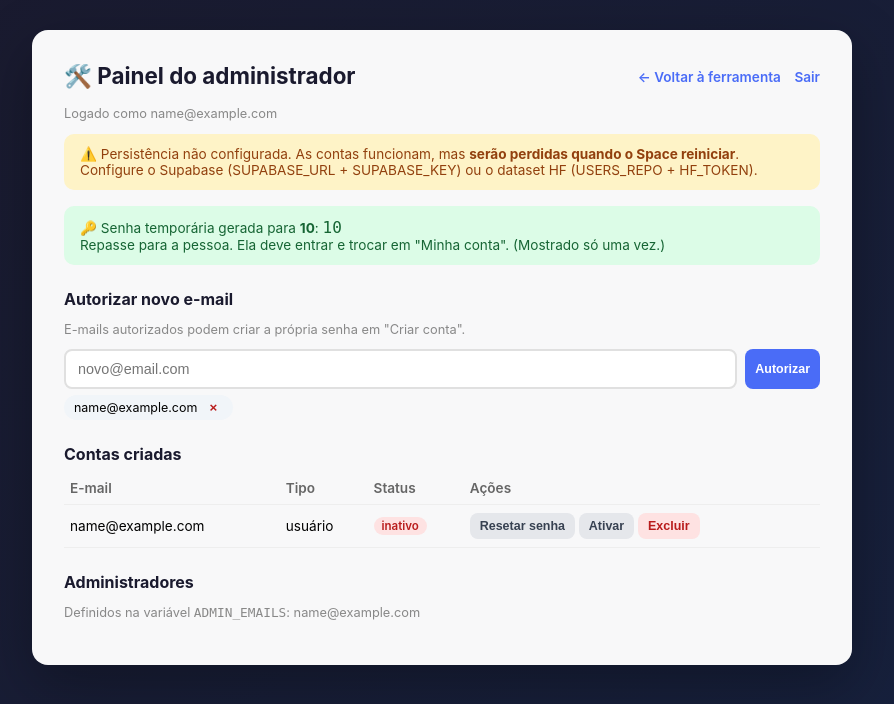
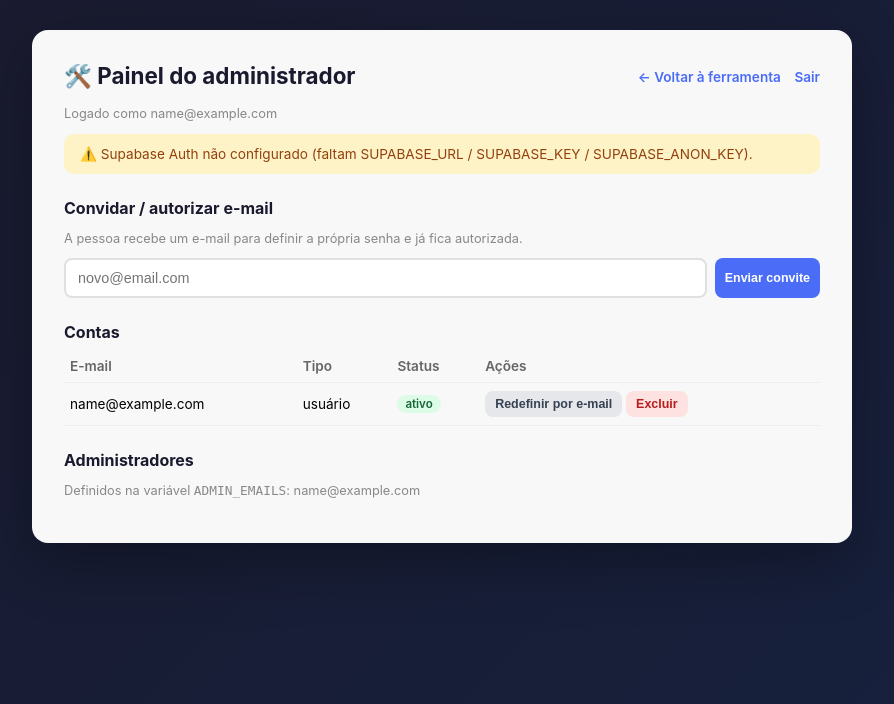
Before and after one commit to kiones91/buffallos-scraper, a Flask app: template templates/admin.html in a window 1280 px wide. Shown: the top 704 px of the page, without its empty margins (198-1092 px from the left). Run offline with Flask 3, Linux system fonts and the light colour scheme; the template is opened without the code that fills it: most values are stand-ins (such as "Sample title", 1, 10 or a date in 2020).

Commit message:
Migrate authentication to Supabase Auth (GoTrue)
- supabase_auth.py: sign-in, password recovery e-mail, invite, admin user
  management (list/create/set-password/delete) via GoTrue REST
- app.py: login/forgot/account/admin now use Supabase Auth; signup removed
  (invite-only); superadmin still has env credential fallback; bootstrap
  creates superadmin via admin API
- reset.html: client-side recovery using anon key + token from URL fragment
- admin.html: lists Supabase users, invite/reset-by-email/delete
- login.html: invite-only (no public signup link)

Co-authored-by: Cursor <cursoragent@cursor.com>

```diff
--- a/app.py
+++ b/app.py
@@ -18,19 +18,20 @@ from werkzeug.security import generate_password_hash, check_password_hash
 from downloader import WebsiteDownloader, zip_directory, get_site_name
 import user_store
 import scrape_store
+import supabase_auth
 import mailer
 
 app = Flask(__name__)
 
-# --- Authentication ------------------------------------------------------
-# Contas de usuario com senha propria, persistidas via user_store (HF Dataset).
-# Configure no Hugging Face (Settings -> Variables and secrets):
-#   SECRET_KEY     -> chave para assinar a sessao (use SECRET, nao Variable)
-#   ADMIN_EMAILS   -> e-mails de admin (separados por virgula); sempre autorizados
-#   ALLOWED_EMAILS -> e-mails autorizados a se cadastrar (alem dos do painel admin)
-# Persistencia (escolha UM backend duravel):
-#   SUPABASE_URL + SUPABASE_KEY  -> Postgres do Supabase (preferido; SECRET a key)
-#   USERS_REPO + HF_TOKEN        -> dataset privado HF (fallback)
+# --- Authentication (Supabase Auth / GoTrue) -----------------------------
+# Usuarios, senhas e e-mails de reset/convite ficam no Supabase Auth. O app
+# mantem apenas a sessao do Flask. Configure no Hugging Face:
+#   SECRET_KEY        -> chave para assinar a sessao (SECRET)
+#   SUPABASE_URL      -> url do projeto
+#   SUPABASE_KEY      -> service_role key (SECRET) - admin/DB
+#   SUPABASE_ANON_KEY -> anon public key - login/recover/reset
+#   ADMIN_EMAILS      -> e-mails de admin (separados por virgula)
+#   SUPERADMIN_EMAIL / SUPERADMIN_PASSWORD -> conta admin criada no boot
 app.secret_key = os.environ.get('SECRET_KEY') or os.urandom(32)
 app.permanent_session_lifetime = timedelta(days=7)
 
@@ -54,39 +55,24 @@ def admin_emails():
 
 
 def bootstrap_superadmin():
-    """Cria a conta de superadmin a partir das variaveis de ambiente, caso
-    ainda nao exista. Nao sobrescreve a senha se a conta ja existir (assim a
-    troca feita pelo usuario persiste)."""
+    """Garante a conta de superadmin no Supabase Auth, a partir das variaveis
+    de ambiente. Nao sobrescreve a senha se a conta ja existir."""
     email = os.environ.get('SUPERADMIN_EMAIL', '').strip().lower()
     password = os.environ.get('SUPERADMIN_PASSWORD', '')
-    if not email or not password:
+    if not email or not password or not supabase_auth.enabled():
         return
     try:
-        if not user_store.get_user(email):
-            user_store.upsert_user(
-                email,
-                generate_password_hash(password),
-                role='admin',
-                name=os.environ.get('SUPERADMIN_NAME', 'Super Admin'),
-            )
-            print(f"[bootstrap] superadmin criado: {email}")
+        created = supabase_auth.ensure_user(
+            email, password, name=os.environ.get('SUPERADMIN_NAME', 'Super Admin')
+        )
+        if created:
+            print(f"[bootstrap] superadmin criado no Supabase: {email}")
     except Exception as exc:
         print(f"[bootstrap] falha ao criar superadmin: {exc}")
 
 
 def is_admin(email):
     return bool(email) and email.lower() in admin_emails()
-
-
-def can_register(email):
-    """Quem pode criar conta: admins, e-mails do ALLOWED_EMAILS (env) ou da
-    allowlist gerenciada pelo admin no painel."""
-    email = (email or '').lower()
-    return (
-        email in admin_emails()
-        or email in _env_emails('ALLOWED_EMAILS')
-        or user_store.is_allowed(email)
-    )
 
 
 def login_required(view):
@@ -250,19 +236,26 @@ threading.Thread(target=cleanup_abandoned_sessions, daemon=True).start()
 bootstrap_superadmin()
 
 
-def _display_name(email):
-    user = user_store.get_user(email) or {}
-    name = user.get('name')
-    if name:
-        return name
-    return (email or '').split('@')[0]
+def _display_name_from_user(user):
+    if not user:
+        return ''
+    meta = user.get('user_metadata') or {}
+    return meta.get('name') or (user.get('email') or '').split('@')[0]
 
 
-def _start_session(email):
+def _start_session(email, name=None, user_id=None):
     session['user_email'] = email
-    session['user_name'] = _display_name(email)
+    session['user_name'] = name or (email or '').split('@')[0]
+    session['user_id'] = user_id
     session['is_admin'] = is_admin(email)
     session.permanent = True
+
+
+def _base_url():
+    base = os.environ.get('APP_BASE_URL', '').strip().rstrip('/')
+    if base:
+        return base
+    return request.url_root.rstrip('/')
 
 
 @app.route('/login', methods=['GET', 'POST'])
@@ -275,153 +268,58 @@ def login():
         email = (request.form.get('email') or '').strip().lower()
         password = request.form.get('password') or ''
 
-        # Fallback robusto: o superadmin SEMPRE entra com as credenciais do
-        # ambiente, mesmo que a persistencia (Supabase/Dataset) esteja indisponivel.
+        # Superadmin sempre entra com as credenciais do ambiente (rede de seguranca).
         sa_email = os.environ.get('SUPERADMIN_EMAIL', '').strip().lower()
         sa_pass = os.environ.get('SUPERADMIN_PASSWORD', '')
         if sa_email and sa_pass and email == sa_email and password == sa_pass:
-            try:
-                if not user_store.get_user(email):
-                    user_store.upsert_user(
-                        email, generate_password_hash(password), role='admin',
-                        name=os.environ.get('SUPERADMIN_NAME', 'Super Admin'),
-                    )
-            except Exception as exc:
-                print(f"[login] superadmin upsert falhou (seguindo mesmo assim): {exc}")
-            _start_session(email)
+            _start_session(email, name=os.environ.get('SUPERADMIN_NAME', 'Super Admin'))
             return redirect(url_for('index'))
 
-        user = user_store.get_user(email)
         if not EMAIL_RE.match(email) or not password:
             error = 'Informe e-mail e senha.'
-        elif not user:
-            error = 'Conta não encontrada. Crie sua senha em "Criar conta".'
-        elif not user.get('active', True):
-            error = 'Esta conta está desativada. Fale com o administrador.'
-        elif not check_password_hash(user.get('password_hash', ''), password):
-            error = 'E-mail ou senha incorretos.'
+        elif not supabase_auth.enabled():
+            error = 'Autenticação ainda não configurada. Tente novamente em instantes.'
         else:
-            _start_session(email)
-            return redirect(url_for('index'))
+            try:
+                user = supabase_auth.sign_in(email, password)
+            except Exception as exc:
+                print(f"[login] erro no Supabase: {exc}")
+                user = None
+            if not user:
+                error = 'E-mail ou senha incorretos.'
+            else:
+                _start_session(
+                    email, name=_display_name_from_user(user), user_id=user.get('id')
+                )
+                return redirect(url_for('index'))
 
     return render_template('login.html', error=error)
-
-
-@app.route('/signup', methods=['GET', 'POST'])
-def signup():
-    if session.get('user_email'):
-        return redirect(url_for('index'))
-
-    error = None
-    if request.method == 'POST':
-        name = (request.form.get('name') or '').strip()
-        email = (request.form.get('email') or '').strip().lower()
-        password = request.form.get('password') or ''
-        confirm = request.form.get('confirm') or ''
-
-        if not EMAIL_RE.match(email):
-            error = 'Digite um e-mail válido.'
-        elif not can_register(email):
-            error = 'Este e-mail não está autorizado. Peça ao administrador para liberar seu acesso.'
-        elif user_store.get_user(email):
-            error = 'Já existe uma conta com este e-mail. Faça login.'
-        elif len(password) < 6:
-            error = 'A senha precisa ter pelo menos 6 caracteres.'
-        elif password != confirm:
-            error = 'As senhas não conferem.'
-        else:
-            role = 'admin' if is_admin(email) else 'user'
-            user_store.upsert_user(
-                email, generate_password_hash(password), role=role, name=name or None
-            )
-            _start_session(email)
-            return redirect(url_for('index'))
-
-    return render_template('signup.html', error=error)
-
-
-def _base_url():
-    base = os.environ.get('APP_BASE_URL', '').strip().rstrip('/')
-    if base:
-        return base
-    return request.url_root.rstrip('/')
-
-
-def _send_reset_email(email):
-    token = _secrets.token_urlsafe(32)
-    token_hash = hashlib.sha256(token.encode()).hexdigest()
-    expires = time.time() + 3600  # 1 hora
-    user_store.set_reset(email, token_hash, expires)
-
-    link = f"{_base_url()}/reset?email={email}&token={token}"
-    html = f"""
-        <div style="font-family:Arial,sans-serif;max-width:480px;margin:auto">
-          <h2>Buffallos · Redefinir senha</h2>
-          <p>Recebemos um pedido para redefinir a senha desta conta.</p>
-          <p><a href="{link}" style="background:#4a6cf7;color:#fff;padding:12px 20px;
-             border-radius:8px;text-decoration:none;display:inline-block">Redefinir minha senha</a></p>
-          <p style="color:#666;font-size:13px">Ou copie e cole este link (válido por 1 hora):<br>{link}</p>
-          <p style="color:#999;font-size:12px">Se você não pediu isso, ignore este e-mail.</p>
-        </div>
-    """
-    return mailer.send_email(email, "Buffallos · Redefinir sua senha", html)
 
 
 @app.route('/forgot', methods=['GET', 'POST'])
 def forgot():
     message = None
-    error = None
     if request.method == 'POST':
         email = (request.form.get('email') or '').strip().lower()
-        user = user_store.get_user(email)
-        if user:
-            if mailer.enabled():
-                _send_reset_email(email)
-            else:
-                user_store.set_pending_reset(email, True)
+        if EMAIL_RE.match(email) and supabase_auth.enabled():
+            try:
+                supabase_auth.send_recovery(email, redirect_to=f"{_base_url()}/reset")
+            except Exception as exc:
+                print(f"[forgot] erro: {exc}")
         # Resposta neutra para nao revelar quais e-mails existem.
-        if mailer.enabled():
-            message = ('Se houver uma conta com este e-mail, enviamos um link '
-                       'para redefinir a senha. Verifique sua caixa de entrada e spam.')
-        else:
-            message = ('Se houver uma conta com este e-mail, o administrador foi '
-                       'avisado e vai redefinir sua senha em breve.')
-
-    return render_template('forgot.html', message=message, error=error)
+        message = ('Se houver uma conta com este e-mail, enviamos um link para '
+                   'redefinir a senha. Verifique a caixa de entrada e o spam.')
+    return render_template('forgot.html', message=message, error=None)
 
 
-@app.route('/reset', methods=['GET', 'POST'])
+@app.route('/reset')
 def reset():
-    email = (request.values.get('email') or '').strip().lower()
-    token = request.values.get('token') or ''
-    error = None
-
-    user = user_store.get_user(email)
-    token_hash = hashlib.sha256(token.encode()).hexdigest() if token else ''
-    valid = bool(
-        user
-        and token
-        and user.get('reset_token')
-        and _secrets.compare_digest(user.get('reset_token', ''), token_hash)
-        and (user.get('reset_expires', 0) or 0) > time.time()
-    )
-
-    if request.method == 'POST':
-        if not valid:
-            error = 'Link inválido ou expirado. Solicite um novo.'
-        else:
-            new = request.form.get('new') or ''
-            confirm = request.form.get('confirm') or ''
-            if len(new) < 6:
-                error = 'A nova senha precisa ter pelo menos 6 caracteres.'
-            elif new != confirm:
-                error = 'As senhas não conferem.'
-            else:
-                user_store.set_password(email, generate_password_hash(new))
-                return render_template('reset.html', done=True)
-
+    # O Supabase manda o token no fragmento da URL (#access_token=...). A troca
+    # de senha e feita no navegador (reset.html) chamando o Supabase com a anon key.
     return render_template(
-        'reset.html', email=email, token=token, valid=valid, error=error, done=False
+        'reset.html',
+        supabase_url=user_store.SUPABASE_URL,
+        supabase_anon=supabase_auth.ANON_KEY,
     )
 
 
@@ -429,7 +327,6 @@ def reset():
 @login_required
 def account():
     email = session.get('user_email')
-    user = user_store.get_user(email)
     message = None
     error = None
 
@@ -438,15 +335,19 @@ def account():
         new = request.form.get('new') or ''
         confirm = request.form.get('confirm') or ''
 
-        if not user or not check_password_hash(user.get('password_hash', ''), current):
-            error = 'Senha atual incorreta.'
-        elif len(new) < 6:
+        if len(new) < 6:
             error = 'A nova senha precisa ter pelo menos 6 caracteres.'
         elif new != confirm:
             error = 'As senhas não conferem.'
+        elif not supabase_auth.enabled() or not supabase_auth.sign_in(email, current):
+            error = 'Senha atual incorreta.'
         else:
-            user_store.set_password(email, generate_password_hash(new))
-            message = 'Senha atualizada com sucesso.'
+            try:
+                user = supabase_auth.admin_get_by_email(email)
+                supabase_auth.admin_set_password(user['id'], new)
+                message = 'Senha atualizada com sucesso.'
+            except Exception as exc:
+                error = f'Não foi possível atualizar a senha: {exc}'
 
     return render_template('account.html', user_email=email, message=message, error=error)
 
@@ -454,37 +355,34 @@ def account():
 @app.route('/admin')
 @admin_required
 def admin():
-    users = user_store.list_users()
-    allowlist = sorted(user_store.get_allowlist())
-    temp_password = session.pop('temp_password', None)
-    temp_for = session.pop('temp_for', None)
+    users = []
+    err = None
+    try:
+        users = supabase_auth.admin_list_users()
+    except Exception as exc:
+        err = str(exc)
+    msg = session.pop('admin_msg', None)
     return render_template(
         'admin.html',
         user_email=session.get('user_email'),
         users=users,
-        allowlist=allowlist,
         admin_emails=sorted(admin_emails()),
-        temp_password=temp_password,
-        temp_for=temp_for,
-        hub_ok=user_store.is_persistent(),
-        backend=user_store.backend_name(),
+        message=msg,
+        error=err,
+        auth_ok=supabase_auth.enabled(),
     )
 
 
-@app.route('/admin/allow', methods=['POST'])
+@app.route('/admin/invite', methods=['POST'])
 @admin_required
-def admin_allow():
+def admin_invite():
     email = (request.form.get('email') or '').strip().lower()
     if EMAIL_RE.match(email):
-        user_store.add_allowed(email)
-    return redirect(url_for('admin'))
-
-
-@app.route('/admin/remove-allow', methods=['POST'])
-@admin_required
-def admin_remove_allow():
-    email = (request.form.get('email') or '').strip().lower()
-    user_store.remove_allowed(email)
+        try:
+            supabase_auth.admin_invite(email, redirect_to=f"{_base_url()}/reset")
+            session['admin_msg'] = f"Convite enviado para {email}."
+        except Exception as exc:
+            session['admin_msg'] = f"Falha ao convidar {email}: {exc}"
     return redirect(url_for('admin'))
 
 
@@ -492,31 +390,26 @@ def admin_remove_allow():
 @admin_required
 def admin_reset():
     email = (request.form.get('email') or '').strip().lower()
-    if user_store.get_user(email):
-        temp = _secrets.token_urlsafe(6)
-        user_store.set_password(email, generate_password_hash(temp))
-        # Mostrado uma unica vez ao admin para repassar ao usuario.
-        session['temp_password'] = temp
-        session['temp_for'] = email
-    return redirect(url_for('admin'))
-
-
-@app.route('/admin/toggle', methods=['POST'])
-@admin_required
-def admin_toggle():
-    email = (request.form.get('email') or '').strip().lower()
-    user = user_store.get_user(email)
-    if user:
-        user_store.set_active(email, not user.get('active', True))
+    if EMAIL_RE.match(email):
+        try:
+            supabase_auth.send_recovery(email, redirect_to=f"{_base_url()}/reset")
+            session['admin_msg'] = f"E-mail de redefinição enviado para {email}."
+        except Exception as exc:
+            session['admin_msg'] = f"Falha ao enviar redefinição: {exc}"
     return redirect(url_for('admin'))
 
 
 @app.route('/admin/delete', methods=['POST'])
 @admin_required
 def admin_delete():
+    user_id = (request.form.get('user_id') or '').strip()
     email = (request.form.get('email') or '').strip().lower()
-    if email != session.get('user_email'):
-        user_store.delete_user(email)
+    if user_id and email != session.get('user_email'):
+        try:
+            supabase_auth.admin_delete_user(user_id)
+            session['admin_msg'] = f"Conta {email} excluída."
+        except Exception as exc:
+            session['admin_msg'] = f"Falha ao excluir: {exc}"
     return redirect(url_for('admin'))
 
 
@@ -532,7 +425,7 @@ def index():
     return render_template(
         'index.html',
         user_email=session.get('user_email'),
-        user_name=session.get('user_name') or _display_name(session.get('user_email')),
+        user_name=session.get('user_name') or (session.get('user_email') or '').split('@')[0],
         is_admin=session.get('is_admin', False),
         library_enabled=scrape_store.enabled(),
     )
--- a/templates/admin.html
+++ b/templates/admin.html
@@ -25,19 +25,14 @@
         .pill { display:inline-block; padding:2px 8px; border-radius:999px; font-size:0.72rem; font-weight:600; }
         .pill.admin { background:#ede9fe; color:#5b21b6; }
         .pill.on { background:#dcfce7; color:#166534; }
-        .pill.off { background:#fee2e2; color:#b91c1c; }
-        .pill.reset { background:#fef3c7; color:#92400e; }
+        .pill.off { background:#fef3c7; color:#92400e; }
         form.inline { display:inline; }
         .btn { border:none; border-radius:8px; padding:6px 10px; font-size:0.78rem; font-weight:600; cursor:pointer; }
+        .btn-gray { background:#e5e7eb; color:#374151; }
         .btn-blue { background:#4a6cf7; color:#fff; }
-        .btn-gray { background:#e5e7eb; color:#374151; }
         .btn-red { background:#fee2e2; color:#b91c1c; }
         .row-form { display:flex; gap:8px; margin:0.5rem 0 0.25rem 0; flex-wrap:wrap; }
-        .row-form input { flex:1; min-width:200px; padding:10px 12px; border:2px solid #e0e0e0; border-radius:8px; font-size:0.9rem; }
-        .chips { display:flex; flex-wrap:wrap; gap:6px; margin-top:6px; }
-        .chip { background:#f1f5f9; border-radius:999px; padding:4px 10px; font-size:0.78rem; display:flex; align-items:center; gap:6px; }
-        .chip form { display:inline; }
-        .chip button { background:none; border:none; color:#b91c1c; cursor:pointer; font-weight:700; }
+        .row-form input { flex:1; min-width:220px; padding:10px 12px; border:2px solid #e0e0e0; border-radius:8px; font-size:0.9rem; }
     </style>
 </head>
 <body>
@@ -48,86 +43,61 @@
         </div>
         <p class="muted">Logado como {{ user_email }}</p>
 
-        {% if not hub_ok %}
+        {% if not auth_ok %}
         <div class="banner warn">
-            ⚠️ Persistência não configurada. As contas funcionam, mas <b>serão perdidas
-            quando o Space reiniciar</b>. Configure o Supabase (SUPABASE_URL +
-            SUPABASE_KEY) ou o dataset HF (USERS_REPO + HF_TOKEN).
+            ⚠️ Supabase Auth não configurado (faltam SUPABASE_URL / SUPABASE_KEY / SUPABASE_ANON_KEY).
         </div>
         {% else %}
-        <div class="banner ok">
-            ✅ Persistência ativa — backend: <b>{{ backend }}</b>. As contas ficam salvas.
-        </div>
+        <div class="banner ok">✅ Autenticação ativa via Supabase Auth.</div>
         {% endif %}
 
-        {% if temp_password %}
-        <div class="banner ok">
-            🔑 Senha temporária gerada para <b>{{ temp_for }}</b>:
-            <code style="font-size:1rem;">{{ temp_password }}</code><br>
-            Repasse para a pessoa. Ela deve entrar e trocar em "Minha conta". (Mostrado só uma vez.)
-        </div>
-        {% endif %}
+        {% if message %}<div class="banner ok">{{ message }}</div>{% endif %}
+        {% if error %}<div class="banner warn">Erro: {{ error }}</div>{% endif %}
 
-        <h2>Autorizar novo e-mail</h2>
-        <p class="muted">E-mails autorizados podem criar a própria senha em "Criar conta".</p>
-        <form class="row-form" method="POST" action="/admin/allow">
+        <h2>Convidar / autorizar e-mail</h2>
+        <p class="muted">A pessoa recebe um e-mail para definir a própria senha e já fica autorizada.</p>
+        <form class="row-form" method="POST" action="/admin/invite">
             <input type="email" name="email" placeholder="novo@email.com" required>
-            <button class="btn btn-blue" type="submit">Autorizar</button>
+            <button class="btn btn-blue" type="submit">Enviar convite</button>
         </form>
-        <div class="chips">
-            {% for email in allowlist %}
-            <span class="chip">{{ email }}
-                <form method="POST" action="/admin/remove-allow">
-                    <input type="hidden" name="email" value="{{ email }}">
-                    <button title="Remover autorização" type="submit">×</button>
-                </form>
-            </span>
-            {% else %}
-            <span class="muted">Nenhum e-mail na lista (além dos admins/ALLOWED_EMAILS).</span>
-            {% endfor %}
-        </div>
 
-        <h2>Contas criadas</h2>
+        <h2>Contas</h2>
         <table>
             <thead>
                 <tr><th>E-mail</th><th>Tipo</th><th>Status</th><th>Ações</th></tr>
             </thead>
             <tbody>
-                {% for email, u in users.items() %}
+                {% for u in users %}
                 <tr>
-                    <td>{{ email }}</td>
+                    <td>{{ u.email }}</td>
                     <td>
-                        {% if u.role == 'admin' %}<span class="pill admin">admin</span>{% else %}usuário{% endif %}
+                        {% if u.email and u.email|lower in admin_emails %}<span class="pill admin">admin</span>{% else %}usuário{% endif %}
                     </td>
                     <td>
-                        {% if u.active %}<span class="pill on">ativo</span>{% else %}<span class="pill off">inativo</span>{% endif %}
-                        {% if u.pending_reset %}<span class="pill reset">pediu reset</span>{% endif %}
+                        {% if u.email_confirmed_at or u.confirmed_at %}<span class="pill on">ativo</span>{% else %}<span class="pill off">convidado</span>{% endif %}
                     </td>
                     <td>
                         <form class="inline" method="POST" action="/admin/reset">
-                            <input type="hidden" name="email" value="{{ email }}">
-                            <button class="btn btn-gray" type="submit">Resetar senha</button>
+                            <input type="hidden" name="email" value="{{ u.email }}">
+                            <button class="btn btn-gray" type="submit">Redefinir por e-mail</button>
                         </form>
-                        <form class="inline" method="POST" action="/admin/toggle">
-                            <input type="hidden" name="email" value="{{ email }}">
-                            <button class="btn btn-gray" type="submit">{% if u.active %}Desativar{% else %}Ativar{% endif %}</button>
-                        </form>
-                        {% if email != user_email %}
-                        <form class="inline" method="POST" action="/admin/delete" onsubmit="return confirm('Excluir a conta {{ email }}?');">
-                            <input type="hidden" name="email" value="{{ email }}">
+                        {% if u.email != user_email %}
+                        <form class="inline" method="POST" action="/admin/delete" onsubmit="return confirm('Excluir a conta {{ u.email }}?');">
+                            <input type="hidden" name="user_id" value="{{ u.id }}">
+                            <input type="hidden" name="email" value="{{ u.email }}">
                             <button class="btn btn-red" type="submit">Excluir</button>
                         </form>
                         {% endif %}
                     </td>
                 </tr>
                 {% else %}
-                <tr><td colspan="4" class="muted">Nenhuma conta criada ainda.</td></tr>
+                <tr><td colspan="4" class="muted">Nenhuma conta ainda.</td></tr>
                 {% endfor %}
             </tbody>
         </table>
 
         <h2>Administradores</h2>
-        <p class="muted">Definidos na variável <code>ADMIN_EMAILS</code>: {{ admin_emails | join(', ') if admin_emails else '— nenhum definido —' }}</p>
+        <p class="muted">Definidos na variável <code>ADMIN_EMAILS</code>: {{ admin_emails | join(', ') if admin_emails else '— nenhum —' }}</p>
     </div>
 </body>
 </html>
--- a/templates/login.html
+++ b/templates/login.html
@@ -121,12 +121,11 @@
             <button type="submit">Entrar</button>
         </form>
 
-        <div class="links" style="margin-top:1rem; display:flex; justify-content:space-between; font-size:0.85rem;">
-            <a href="/signup" style="color:#4a6cf7; text-decoration:none; font-weight:600;">Criar conta</a>
+        <div class="links" style="margin-top:1rem; text-align:center; font-size:0.85rem;">
             <a href="/forgot" style="color:#888; text-decoration:none;">Esqueci a senha</a>
         </div>
 
-        <div class="footer">Buffallos Tecnologia · acesso restrito</div>
+        <div class="footer">Buffallos Tecnologia · acesso por convite</div>
     </div>
 </body>
 </html>
```
Also changed, not shown: supabase_auth.py (added, +186 -0 lines), templates/reset.html (+72 -16 lines).
